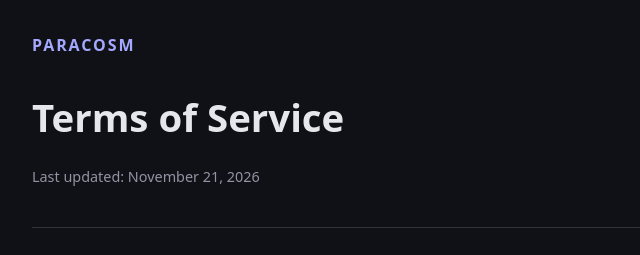
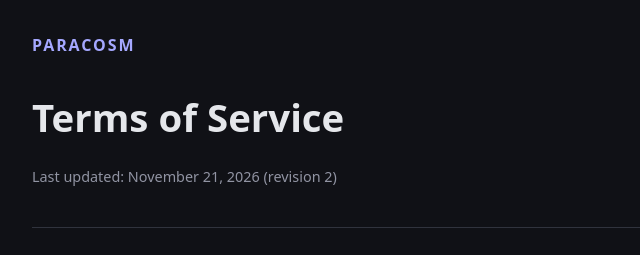
Before and after one commit to roteck-anomaly/paracosm-terms-of-service, a plain HTML site: page index.html in a window 1280 px wide. Shown: the top 255 px of the page, 198-838 px from the left. Drawn offline with Linux system fonts and the light colour scheme.

Commit message:
Mark the terms as revision 2 for the donations release
Co-Authored-By: Claude Opus 5.5 <noreply@anthropic.com>

```diff
--- a/index.html
+++ b/index.html
@@ -45,7 +45,7 @@
     <header>
         <div class="brand">Paracosm</div>
         <h1>Terms of Service</h1>
-        <p class="updated">Last updated: November 21, 2026</p>
+        <p class="updated">Last updated: November 21, 2026 (revision 2)</p>
     </header>
 
     <main>
```
